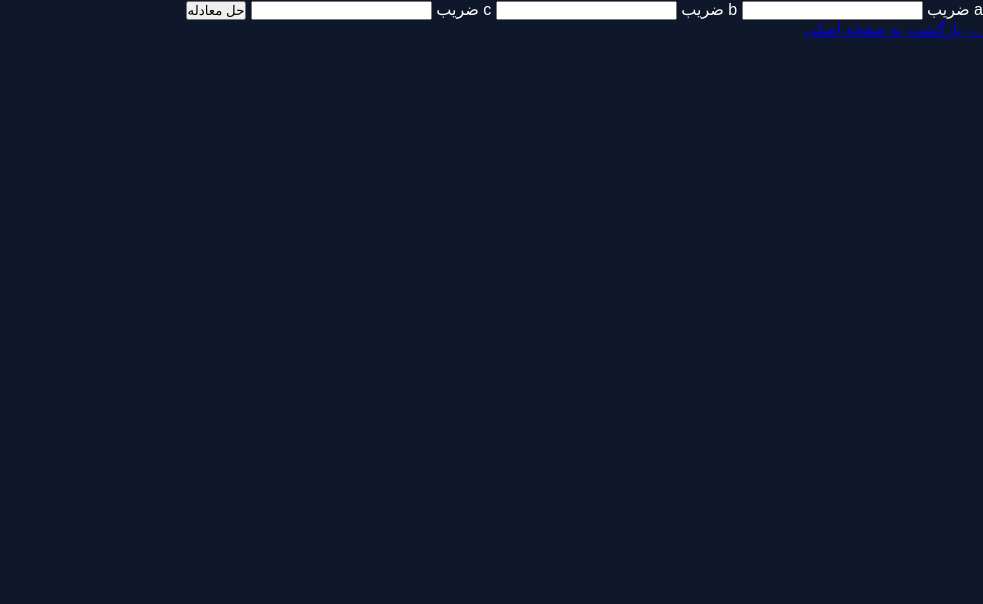
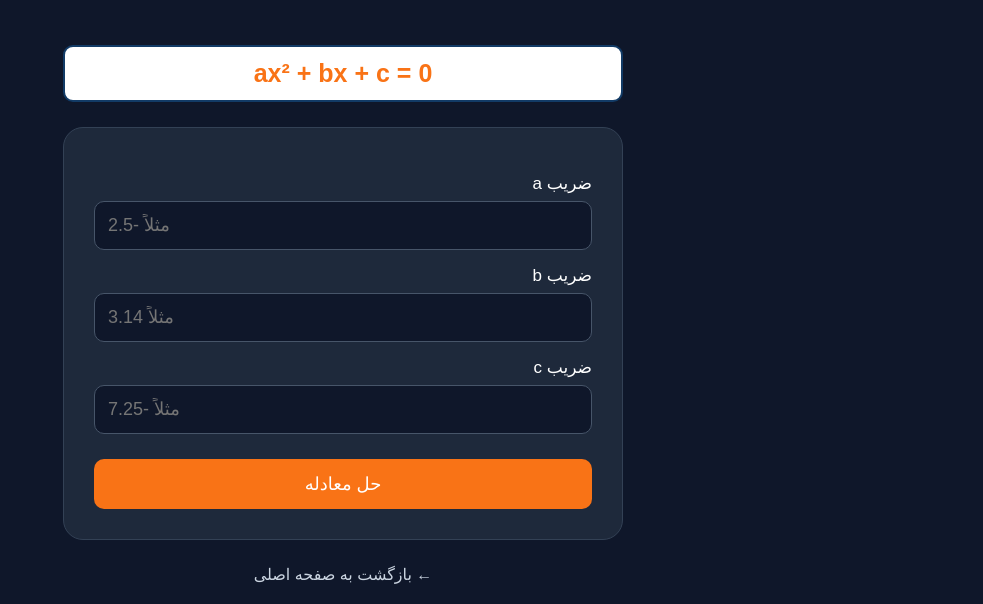
Before and after one commit to nimamath/Math-tools, a Flask app: page /quadratic in a window 1280 px wide. Shown: the part 205-809 px from the top of the page, without its empty margins (297-1280 px from the left). Before the commit the page ends 244 px from the top, so only its background shows below. Run offline with Flask 3, Linux system fonts and the light colour scheme.

Commit message:
Enhance quadratic equation form and styling

```diff
--- a/templates/quadratic.html
+++ b/templates/quadratic.html
@@ -9,6 +9,102 @@
 
     <link rel="stylesheet"
           href="{{ url_for('static', filename='style.css') }}">
+
+    <style>
+        .calculator {
+            max-width: 600px;
+            margin: 0 auto;
+            padding: 20px;
+        }
+
+        .equation {
+            text-align: center;
+            font-size: 25px;
+            margin: 25px 0;
+            color: #f97316;
+            direction: ltr;
+        }
+
+        form {
+            background: #1e293b;
+            padding: 30px;
+            border-radius: 20px;
+            border: 1px solid #334155;
+        }
+
+        label {
+            display: block;
+            margin: 15px 0 7px;
+            font-size: 17px;
+        }
+
+        input {
+            width: 100%;
+            padding: 13px;
+            border-radius: 10px;
+            border: 1px solid #475569;
+            background: #0f172a;
+            color: white;
+            font-size: 18px;
+            text-align: left;
+            direction: ltr;
+        }
+
+        input:focus {
+            outline: none;
+            border-color: #f97316;
+        }
+
+        button {
+            width: 100%;
+            margin-top: 25px;
+            padding: 14px;
+            border: none;
+            border-radius: 10px;
+            background: #f97316;
+            color: white;
+            font-size: 18px;
+            cursor: pointer;
+        }
+
+        button:hover {
+            opacity: 0.9;
+        }
+
+        .result {
+            margin-top: 25px;
+            background: #1e293b;
+            padding: 25px;
+            border-radius: 20px;
+            border: 1px solid #334155;
+            line-height: 2.2;
+        }
+
+        .result h2 {
+            color: #f97316;
+            margin-bottom: 10px;
+        }
+
+        .back {
+            display: block;
+            text-align: center;
+            margin-top: 25px;
+            color: #cbd5e1;
+            text-decoration: none;
+        }
+
+        .back:hover {
+            color: #f97316;
+        }
+
+        .error {
+            color: #fca5a5;
+        }
+
+        .success {
+            color: #e2e8f0;
+        }
+    </style>
 </head>
 
 <body>
@@ -20,16 +116,47 @@
 
     <main class="calculator">
 
+        <div class="equation">
+            ax² + bx + c = 0
+        </div>
+
         <form method="POST">
 
-            <label for="a">a ضریب</label>
-            <input type="text" name="a" id="a" required>
+            <label for="a">ضریب a</label>
+            <input
+                type="text"
+                name="a"
+                id="a"
+                inputmode="text"
+                dir="ltr"
+                placeholder="مثلاً -2.5"
+                value="{{ values.a if values else '' }}"
+                required
+            >
 
-            <label for="b">b ضریب</label>
-            <input type="text" name="b" id="b" required>
+            <label for="b">ضریب b</label>
+            <input
+                type="text"
+                name="b"
+                id="b"
+                inputmode="text"
+                dir="ltr"
+                placeholder="مثلاً 3.14"
+                value="{{ values.b if values else '' }}"
+                required
+            >
 
-            <label for="c">c ضریب</label>
-            <input type="text" name="c" id="c" required>
+            <label for="c">ضریب c</label>
+            <input
+                type="text"
+                name="c"
+                id="c"
+                inputmode="text"
+                dir="ltr"
+                placeholder="مثلاً -7.25"
+                value="{{ values.c if values else '' }}"
+                required
+            >
 
             <button type="submit">
                 حل معادله
```
Also changed, not shown: other parts of templates/quadratic.html (+5 -42 lines).
